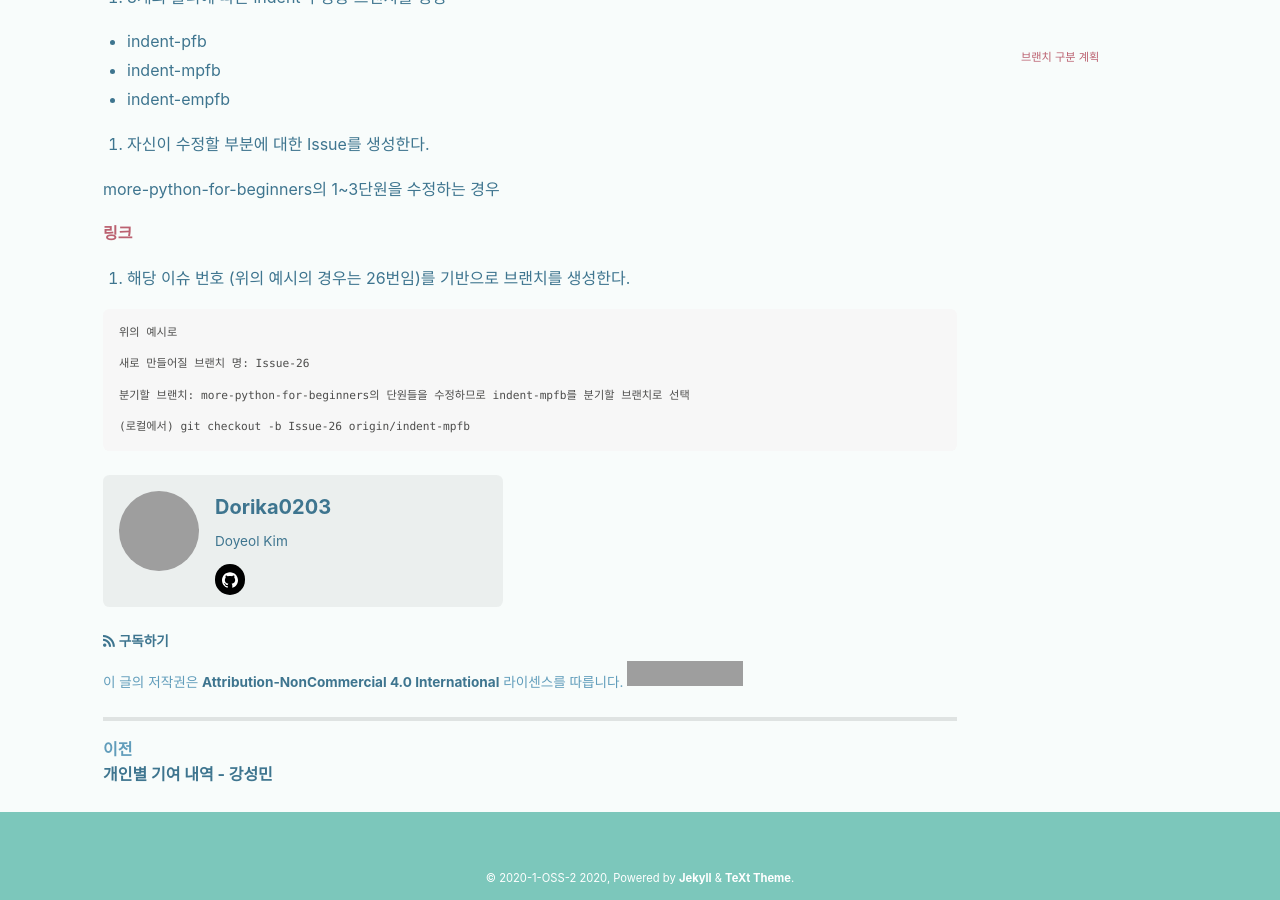
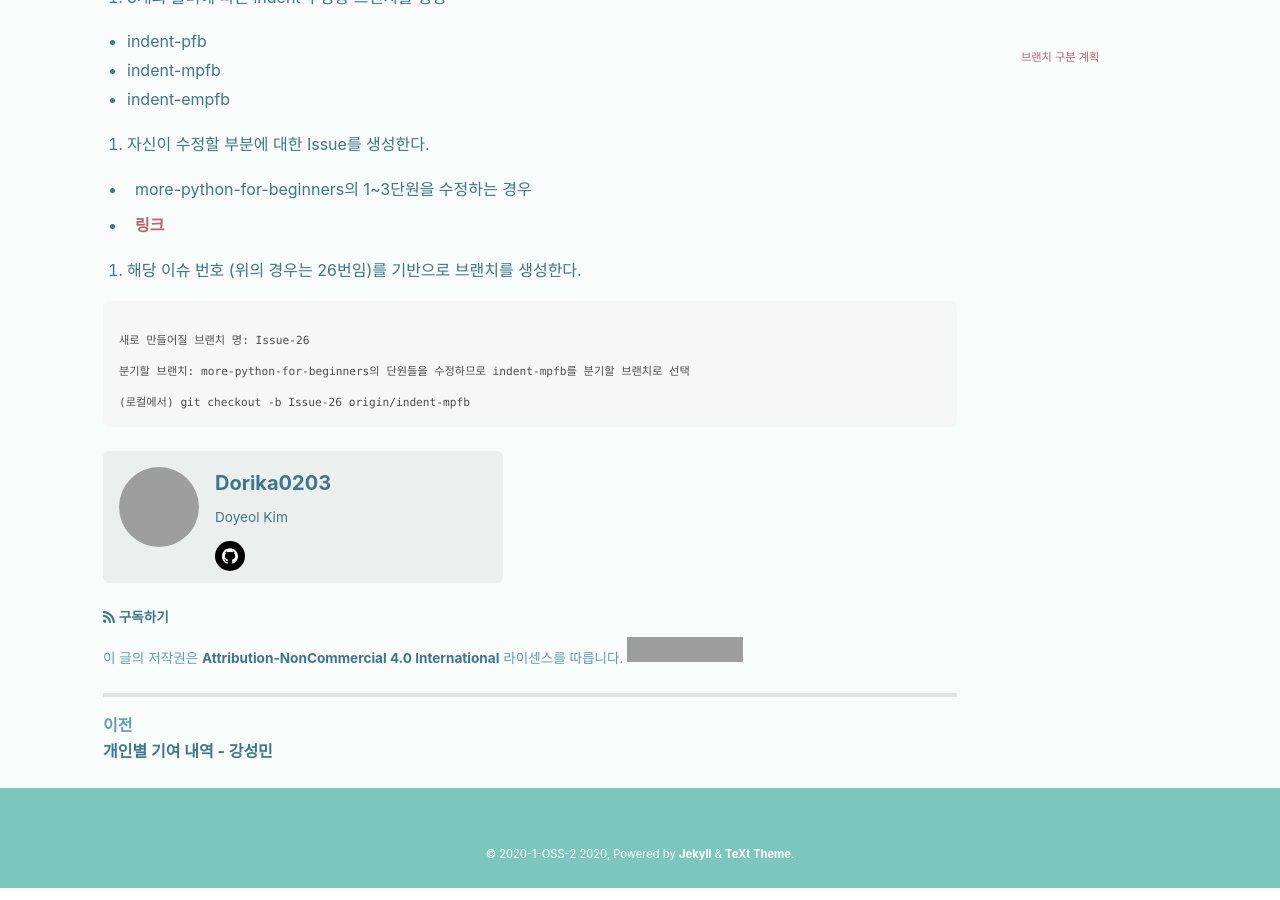
Before and after one commit to 20-1-SKKU-OSS/2020-1-OSS-2, a Jekyll site: the page built from docs/_posts/2020-06-09-Branch-Creating-Rule.md, in a window 1280 px wide and 900 px high, scrolled down 1504 px. Built offline with Jekyll 4.4.1, drawn with Linux system fonts in a browser that asks for light colours; nearby versions of some CDN libraries; grey boxes are pictures that could not be loaded.

Commit message:
Update 2020-06-09-Branch-Creating-Rule.md

````diff
--- a/docs/_posts/2020-06-09-Branch-Creating-Rule.md
+++ b/docs/_posts/2020-06-09-Branch-Creating-Rule.md
@@ -58,15 +58,13 @@ Issue를 통해 팀원들 간 전체적인 project에서 어떻게 indentation
 
 2. 자신이 수정할 부분에 대한 Issue를 생성한다.
 
-  more-python-for-beginners의 1~3단원을 수정하는 경우
+  + more-python-for-beginners의 1~3단원을 수정하는 경우
 
-  [링크](https://github.com/20-1-SKKU-OSS/c9-python-getting-started/issues/26)
+  + [링크](https://github.com/20-1-SKKU-OSS/c9-python-getting-started/issues/26)
 
-
-3. 해당 이슈 번호 (위의 예시의 경우는 26번임)를 기반으로 브랜치를 생성한다.
+3. 해당 이슈 번호 (위의 경우는 26번임)를 기반으로 브랜치를 생성한다.
 
 ```
-위의 예시로
 
 새로 만들어질 브랜치 명: Issue-26
 
````
